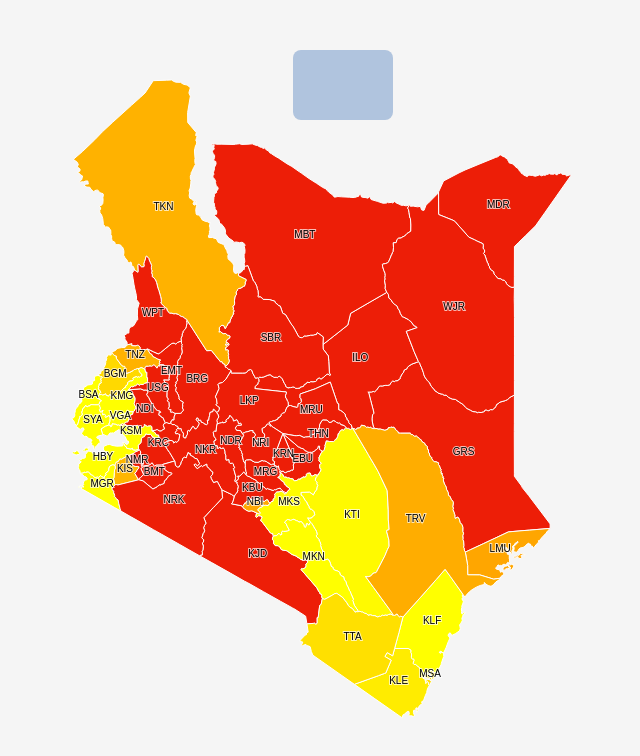
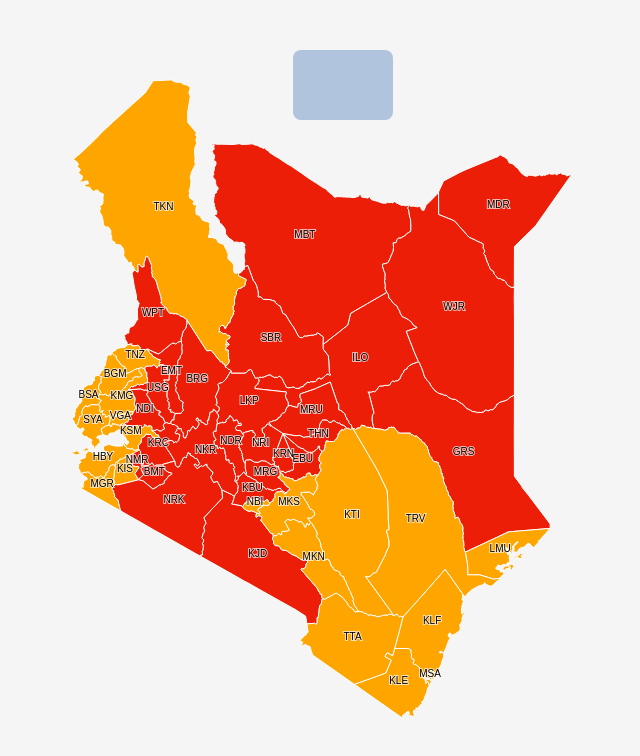
Before and after one commit to OpenMaps/tutor, a plain HTML site: page jkuat/web/lab4/index-3.htm in a window 1280 px wide. Shown: the whole page, without its empty margins (257-897 px from the left). Drawn offline with Linux system fonts and the light colour scheme.

Commit message:
Update index-3.htm

```diff
--- a/jkuat/web/lab4/index-3.htm
+++ b/jkuat/web/lab4/index-3.htm
@@ -114,12 +114,6 @@
 
     //csv
 	d3.csv("d/iebc-2017.csv", function(data) {
-		//color domains
-		color.domain([
-				d3.min(data, function(d) { return d.margin2017; }),
-				d3.max(data, function(d) { return d.margin2017; })
-				]);
-
 	//load json
 	d3.json("d/k-counties.json", function(json) {
 
@@ -160,7 +154,7 @@
 				//Get data value
 				var mar = d.properties.margin;
 				if (mar < 0) {
-					return color(mar);
+					return "#FFA500";
 				} else {
 					return "#ed1e07";
 				}
```
